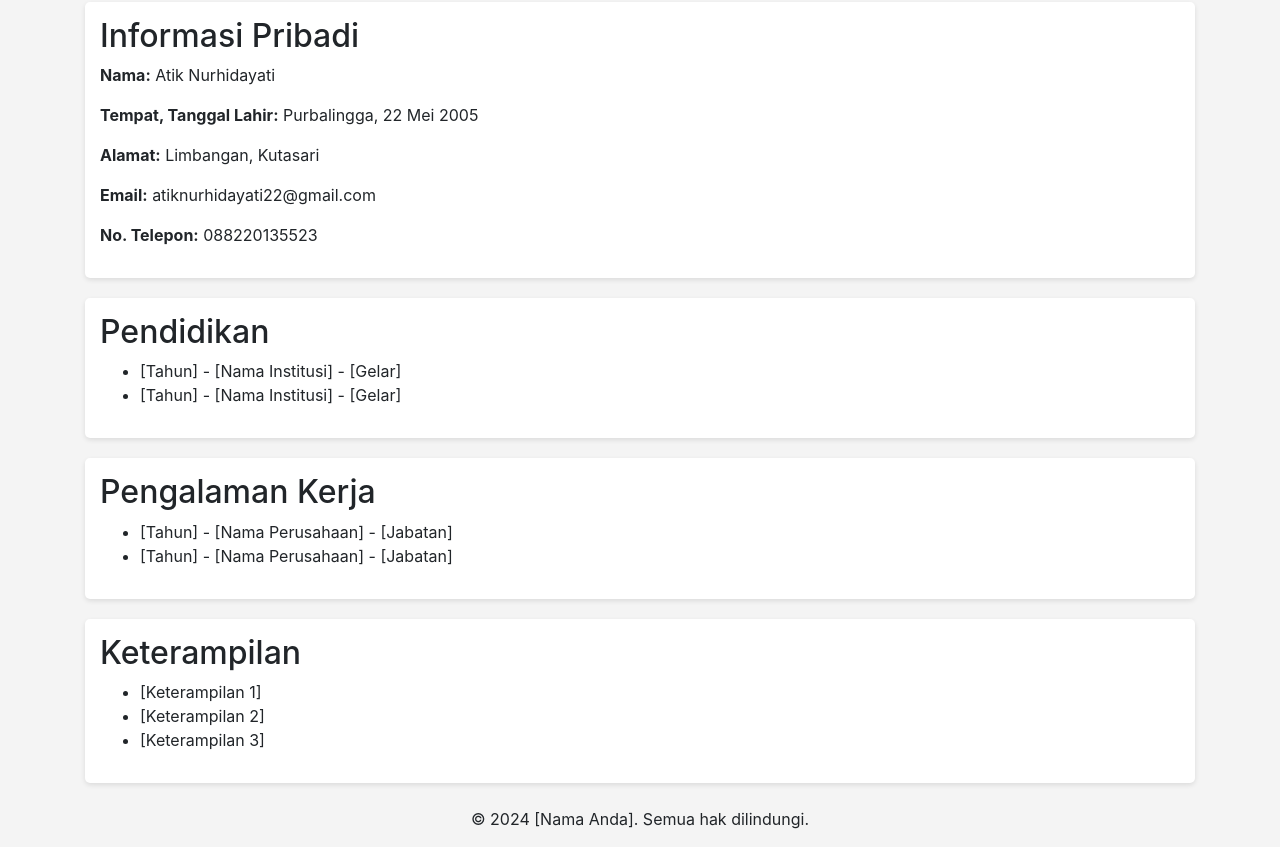
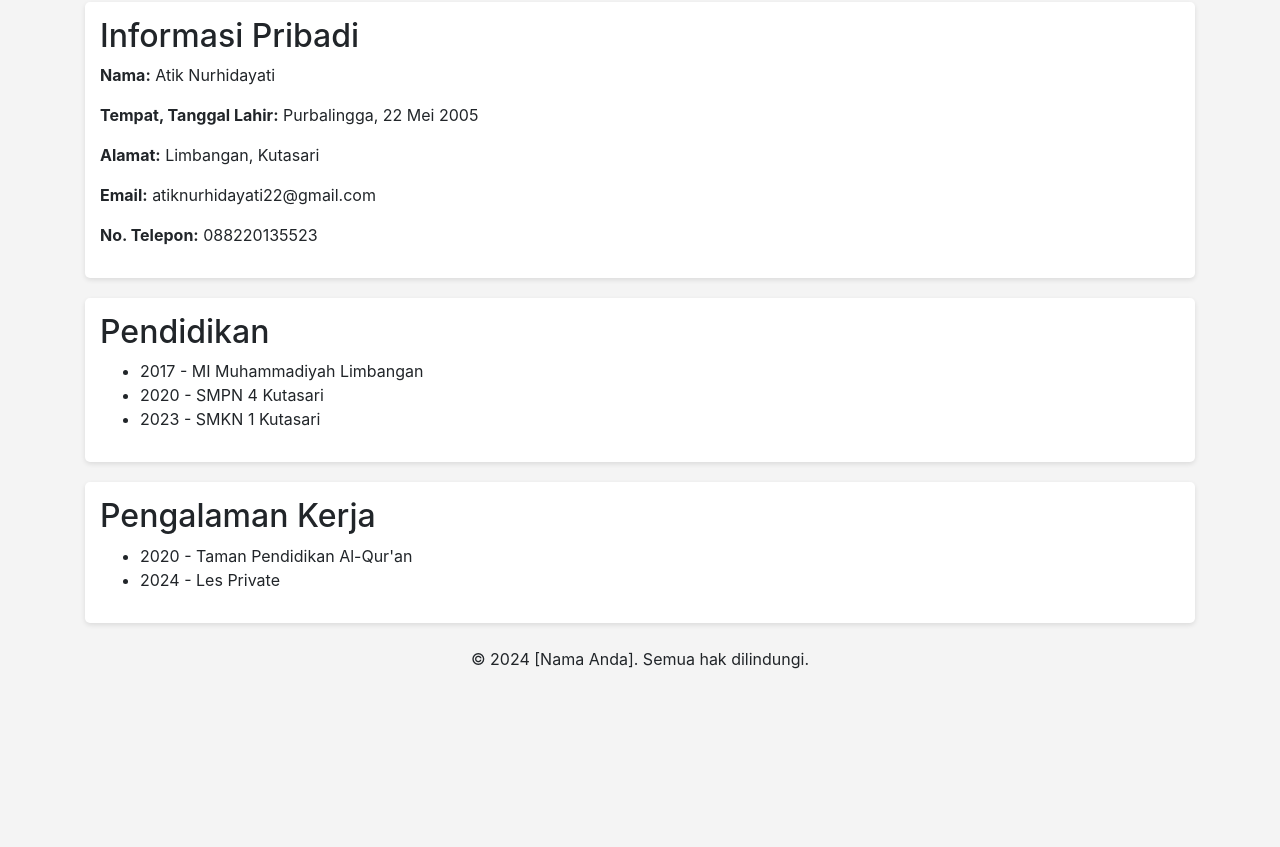
Before and after one commit to atiknurhidayati/biodata, a plain HTML site: page index.html in a window 1280 px wide. Shown: the part 144-991 px from the top of the page. After the commit the page ends 831 px from the top, so only its background shows below. Drawn offline with nearby package versions, Linux system fonts and the light colour scheme.

Commit message:
update pendidikan dari vscode

```diff
--- a/index.html
+++ b/index.html
@@ -44,25 +44,17 @@
         <section class="bio-section">
             <h2>Pendidikan</h2>
             <ul>
-                <li>[Tahun] - [Nama Institusi] - [Gelar]</li>
-                <li>[Tahun] - [Nama Institusi] - [Gelar]</li>
+                <li> 2017 - MI Muhammadiyah Limbangan </li>
+                <li> 2020 - SMPN 4 Kutasari </li>
+                <li> 2023 - SMKN 1 Kutasari </li>
             </ul>
         </section>
 
         <section class="bio-section">
             <h2>Pengalaman Kerja</h2>
             <ul>
-                <li>[Tahun] - [Nama Perusahaan] - [Jabatan]</li>
-                <li>[Tahun] - [Nama Perusahaan] - [Jabatan]</li>
-            </ul>
-        </section>
-
-        <section class="bio-section">
-            <h2>Keterampilan</h2>
-            <ul>
-                <li>[Keterampilan 1]</li>
-                <li>[Keterampilan 2]</li>
-                <li>[Keterampilan 3]</li>
+                <li> 2020 - Taman Pendidikan Al-Qur'an </li>
+                <li> 2024 - Les Private </li>
             </ul>
         </section>
 
```
